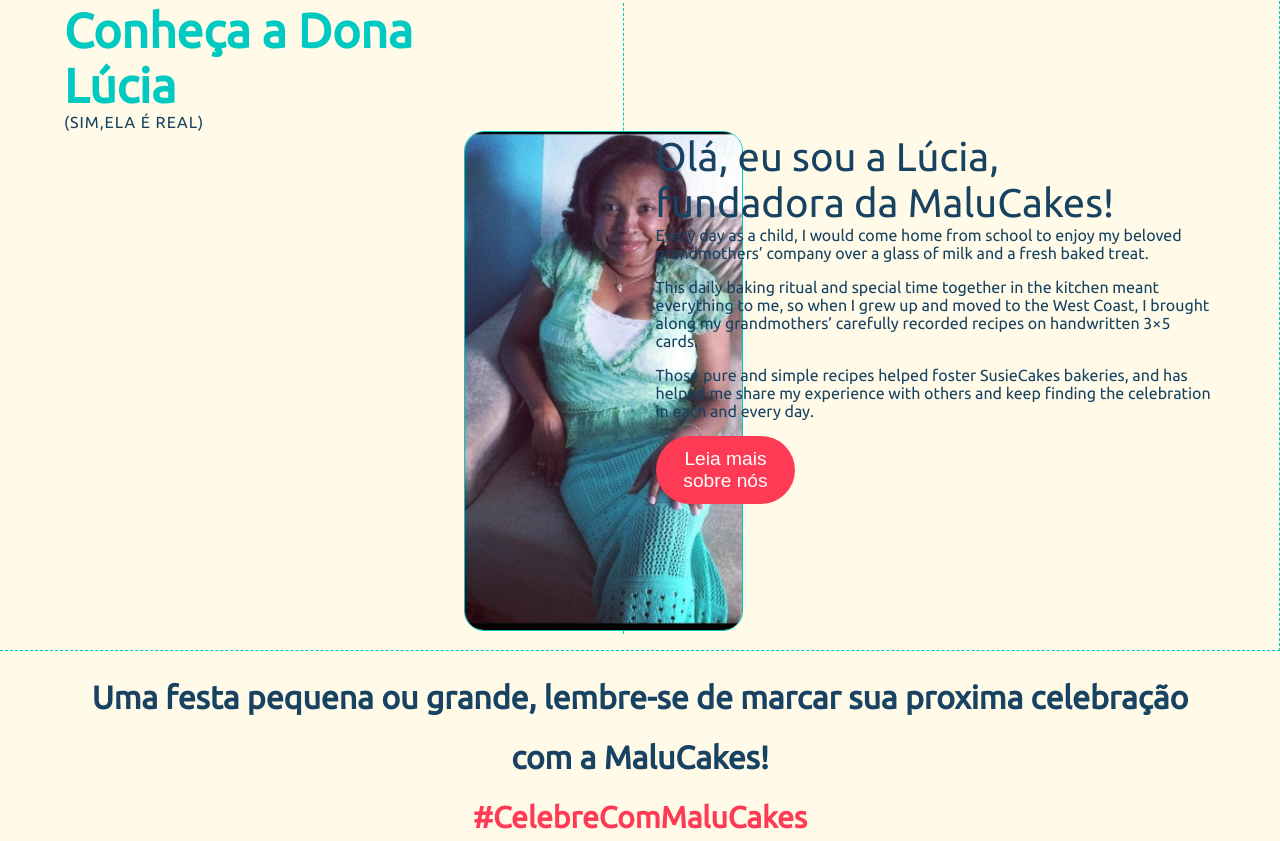
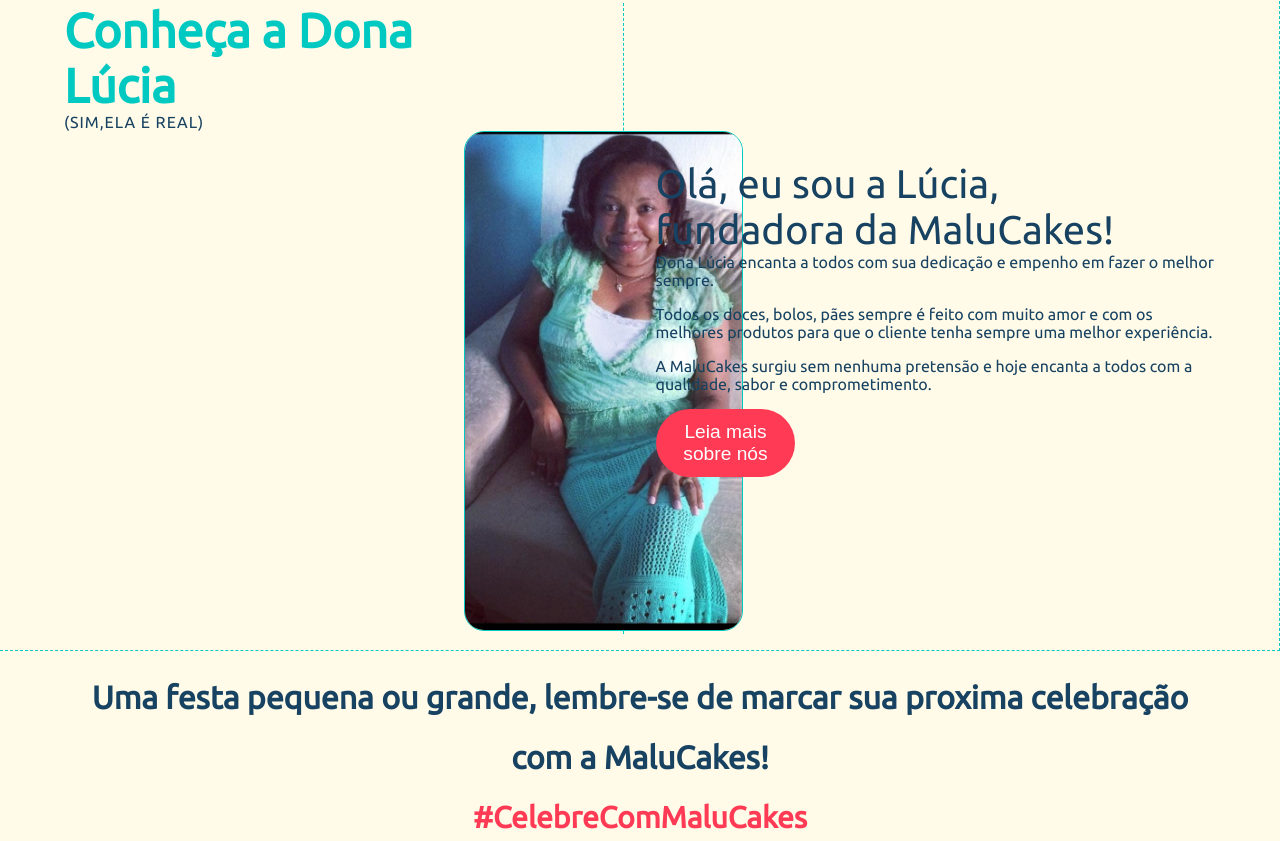
Before and after one commit to LucasDamascenoo/MaluCakes, a plain HTML site: page index.html in a window 1280 px wide. Shown: the part 2057-2898 px from the top of the page. Drawn offline with nearby package versions, Linux system fonts and the light colour scheme.

Commit message:
agora acabou de  verdade

```diff
--- a/index.html
+++ b/index.html
@@ -217,13 +217,11 @@
 				<br>
 				<span>fundadora da MaluCakes!</span>
 				<div class="sobre-direta-texto">
-					<p>Every day as a child, I would come home from school to enjoy my beloved grandmothers’ company over a glass
-						of milk and a fresh baked treat.</p>
-					<p>This daily baking ritual and special time together in the kitchen meant everything to me, so when I grew up
-						and moved to the West Coast, I brought along my grandmothers’ carefully recorded recipes on handwritten 3×5
-						cards.</p>
-					<p>Those pure and simple recipes helped foster SusieCakes bakeries, and has helped me share my experience with
-						others and keep finding the celebration in each and every day.</p>
+					<p>Dona Lúcia encanta a todos com sua dedicação e empenho em fazer o melhor sempre.</p>
+					<p>Todos os doces, bolos, pães sempre é feito com muito amor e com os melhores produtos para que o cliente
+						tenha sempre uma melhor experiência.</p>
+					<p>A MaluCakes surgiu sem nenhuma pretensão e hoje encanta a todos com a qualidade, sabor e comprometimento.
+					</p>
 				</div>
 				<a href=""><button>Leia mais sobre nós</button></a>
 			</div>
```
